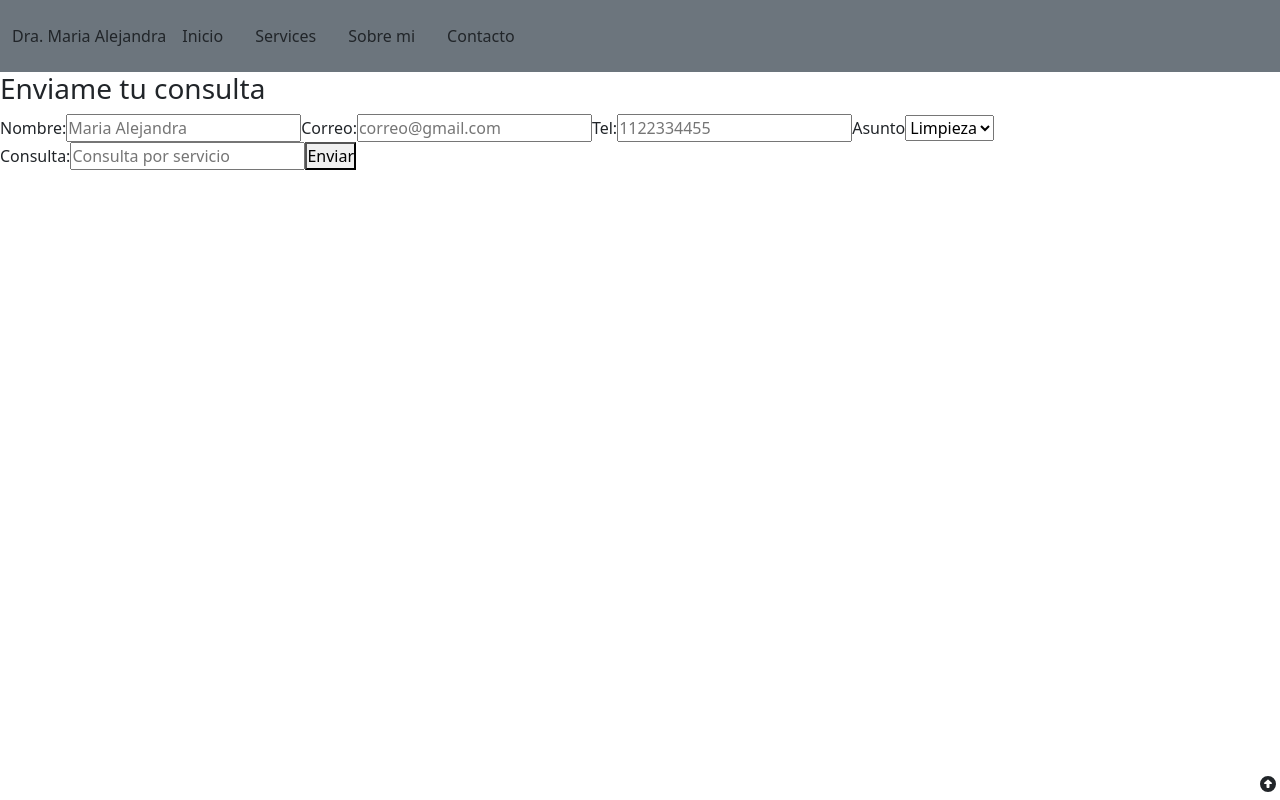
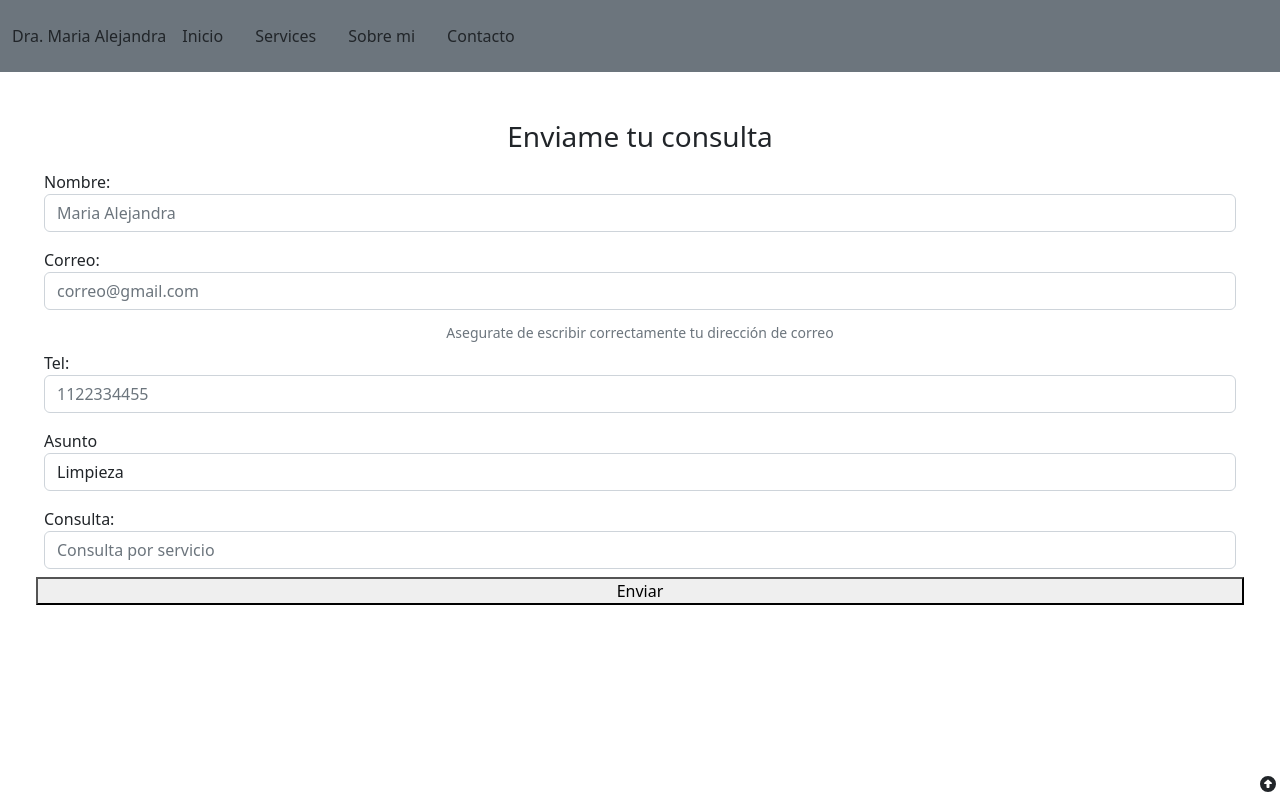
Before and after one commit to loveragabriel/maja-app, a React (Create React App) app: page /Contact in a window 1280 px wide. Built offline with nearby package versions, Linux system fonts and the light colour scheme.

Commit message:
first delivery

```diff
--- a/public/index.html
+++ b/public/index.html
@@ -2,14 +2,14 @@
 <html lang="en">
   <head>
     <meta charset="utf-8" />
-    <link rel="icon" href="%PUBLIC_URL%/favicon.ico" />
+    <!-- <link rel="" href="http://www.w3.org/2000/svg" /> -->
     <meta name="viewport" content="width=device-width, initial-scale=1" />
     <meta name="theme-color" content="#000000" />
     <meta
       name="Dra. Maria Alejandra"
       content="Web oficial Dra. Maria Alejandra"
     />
-    <link rel="manifest" href="%PUBLIC_URL%/manifest.json" />
+    <!-- <link rel="manifest" href="%PUBLIC_URL%/manifest.json" /> -->
     <title>Dra. Maria Alejandra</title>
     <link href="https://cdn.jsdelivr.net/npm/bootstrap@5.2.1/dist/css/bootstrap.min.css" rel="stylesheet" integrity="sha384-iYQeCzEYFbKjA/T2uDLTpkwGzCiq6soy8tYaI1GyVh/UjpbCx/TYkiZhlZB6+fzT" crossorigin="anonymous">
   </head>
--- a/src/Component/Cards.js
+++ b/src/Component/Cards.js
@@ -4,13 +4,13 @@ export const Cards = () => {
 
   return (
     <div className='d-wrap '>
-      <div className="card  m-3 " style={{"max-width": "540px;"}}>
-  <div className="row g-0 m-3 ">
+      <div className="card  m-3 ">
+  <div className="row g-0  shadow-lg p-3 bg-body rounded">
     <div className="col-md-4">
-      <img src="https://cdn.pixabay.com/photo/2018/07/10/13/30/dentist-3528684__340.jpg" className="img-fluid rounded-start w-100" alt="..."/>
+      <img src="https://cdn.pixabay.com/photo/2018/07/10/13/30/dentist-3528684__340.jpg" className="img-fluid rounded-top w-100" alt="..."/>
     </div>
-    <div className="col-md-8">
-      <div className="card-body bg-info rounded-bottom mh-100">
+    <div className="col-md-8 ">
+      <div className="card-body  rounded-bottom align-middle ">
         <h5 className="card-title">Limpieza</h5>
         <p className="card-text">This is a wider card with supporting text below as a natural lead-in to additional content. This content is a little bit longer.</p>
         <p className="card-text"><small className="text-muted">Last updated 3 mins ago</small></p>
@@ -18,13 +18,13 @@ export const Cards = () => {
     </div>
   </div>
 </div>
- <div className="card  m-3 " style={{"max-width": "540px;"}}>
-  <div className="row g-0 m-3">
+ <div className="card  m-3 ">
+  <div className="row g-0  shadow-lg p-3 bg-body rounded">
     <div className="col-md-4">
-      <img src="https://cdn.pixabay.com/photo/2018/07/10/13/30/dentist-3528684__340.jpg" className="img-fluid rounded-start" alt="..."/>
+      <img src="https://cdn.pixabay.com/photo/2018/07/10/13/30/dentist-3528684__340.jpg" className="img-fluid rounded-top w-100" alt="..."/>
     </div>
     <div className="col-md-8">
-      <div className="card-body bg-info rounded-bottom">
+      <div className="card-body  rounded-bottom ">
         <h5 className="card-title">Protesis</h5>
         <p className="card-text">This is a wider card with supporting text below as a natural lead-in to additional content. This content is a little bit longer.</p>
         <p className="card-text"><small className="text-muted">Last updated 3 mins ago</small></p>
@@ -32,13 +32,13 @@ export const Cards = () => {
     </div>
   </div>
 </div>
- <div className="card m-3" style={{"max-width": "540px;"}}>
-  <div className="row g-0  m-3">
+ <div className="card m-3" >
+  <div className="row g-0  shadow-lg p-3 bg-body rounded">
     <div className="col-md-4">
-      <img src="https://cdn.pixabay.com/photo/2018/07/10/13/30/dentist-3528684__340.jpg" className="img-fluid rounded-start w-100" alt="..."/>
+      <img src="https://cdn.pixabay.com/photo/2018/07/10/13/30/dentist-3528684__340.jpg" className="img-fluid rounded-top w-100" alt="..."/>
     </div>
     <div className="col-md-8">
-      <div className="card-body bg-info rounded-bottom">
+      <div className="card-body  rounded-bottom ">
         <h5 className="card-title">Cirujias</h5>
         <p className="card-text">This is a wider card with supporting text below as a natural lead-in to additional content. This content is a little bit longer.</p>
         <p className="card-text"><small className="text-muted">Last updated 3 mins ago</small></p>
--- a/src/Component/Form.js
+++ b/src/Component/Form.js
@@ -1,5 +1,6 @@
 import React, { useState } from 'react'
 import emailjs from '@emailjs/browser';
+import { Up } from './Up';
 
 export const Form = () => {
     const [formData, SetFormData]= useState({
@@ -31,34 +32,37 @@ export const Form = () => {
 
 
     return (
-        <div>
+        <div className='p-5 text-center '>
             <form className='form-container' onSubmit={sendEmail}>
+            <div className='mb-3 row d-flex-block '>
                 <h3 className='form-title'>Enviame tu consulta</h3>
-                <label>
+                <label className='text-start p-2'>
                     Nombre:
-                    <input type="text" name='name' placeholder='Maria Alejandra' required onChange={handleInputChange} />
+                    <input className='form-control' type="text" name='name' placeholder='Maria Alejandra' required onChange={handleInputChange} />
                 </label>
-                <label>
+                <label className='text-start  p-2'>
                     Correo:
-                    <input type="email" name='email' placeholder='correo@gmail.com' required onChange={handleInputChange} />
+                    <input  className='form-control' type="email" name='email' placeholder='correo@gmail.com' required onChange={handleInputChange} />
                 </label>
-                <label>
+                <div id="emailHelp" className="form-text">Asegurate de escribir correctamente tu dirección de correo</div>
+                <label className='text-start  p-2'>
                     Tel:
-                    <input type="tel"  placeholder='1122334455' name='number' required maxLength='10'  onChange={handleInputChange} />
+                    <input  className='form-control' type="tel"  placeholder='1122334455' name='number' required maxLength='10'  onChange={handleInputChange} />
                 </label>
-                <label> Asunto
-                    <select name='service' required onChange={handleInputChange}>
+                <label className='text-start  p-2'> Asunto
+                    <select  className='form-control' name='service' required onChange={handleInputChange}>
                         <option>Limpieza</option>
                         <option>Protesis</option>
                         <option>Control</option>
                         <option>Placa</option>
                     </select>
                 </label>
-                <label>
+                <label className='text-start  p-2'>
                     Consulta:
-                    <input className='text-area' type="textarea"  required name="text" placeholder='Consulta por servicio'  onChange={handleInputChange} />
+                    <input className='form-control ' type="textarea"  required name="text" placeholder='Consulta por servicio'  onChange={handleInputChange} />
                 </label>
                 <button type='submit'>Enviar</button>
+                </div>
             </form>
         </div>
     )
--- a/src/Pages/About.js
+++ b/src/Pages/About.js
@@ -1,20 +1,49 @@
 import React from 'react'
+import { Footer } from '../Component/Footer'
 import { NavBar } from '../Component/NavBar'
 import { Up } from '../Component/Up'
 
 export const About = () => {
   return (
     <div className='about'>
-    <NavBar></NavBar>
+    {/*
+    <div className='text-center p-0 mb-4 card border-light'>
+    <div className='profile-cover rounded-top' style={{'background-image': `url("/volt-react-dashboard/static/media/profile-cover.9992e0ee.jpg")`}}>
+      <img className='img-fluid' src='https://cdn.pixabay.com/photo/2017/10/21/23/42/globus-2876182_960_720.jpg'/>
+
+    <div className=' rounded-circle'>
+    <img  className='card-img user-avatar large-avatar rounded-circle mx-auto mt-n7 mb-4  '  src='https://cdn.pixabay.com/photo/2017/01/29/21/16/nurse-2019420_960_720.jpg' />
+
+</div>
     <h2>Dra. Maria Alejandra</h2>
-    <img   src='https://cdn.pixabay.com/photo/2017/01/29/21/16/nurse-2019420_960_720.jpg' width='100vw'/>
     <p>
-    If you know anyone who has studied to become a doctor, or if you watch TV shows that take place in medical settings, you’ve probably heard terms like "intern," "resident," or "attending." While they are all considered to be doctors, they have not all completed their medical training. Knowing the differences among them will help you determine their experience level, and whether they truly have enough experience to help you.
+    If you know anyone who has studied to become a doctor, or if you watch TV shows that take place in medical settings, you´ve probably heard terms like "intern," "resident," or "attending." While they are all considered to be doctors, they have not all completed their medical training. Knowing the differences among them will help you determine their experience level, and whether they truly have enough experience to help you.
     </p>
+  </div>
+
+    <Up></Up>
+    </div> */}
 
 
+    <NavBar></NavBar>
+    <div className="container">
+    <div className="text-center p-0  card border-light bg-info mh-100">
+    <div className="profile-cover rounded-top "
+    style={{backgroundImage: `url("https://cdn.pixabay.com/photo/2017/10/21/23/42/globus-2876182_960_720.jpg")`}}>
+    </div>
+    <div className="pb-5 card-body">
+    <img className="card-img user-avatar large-avatar rounded-circle mx-auto mt-n7 mb-4 w-50" src='https://pps.whatsapp.net/v/t61.24694-24/300016067_1522642024844357_8603089966910915499_n.jpg?ccb=11-4&oh=01_AVx-Q7VjFXhS1oKIxzzoeEOpIosHH7yGZEMeDzBMiLru7w&oe=632D28E7' alt="Neil Portrait"/>
+    <div className="card-title h5">Maria Alejandra</div>
+    <div className="fw-normal card-subtitle h6">Odontología General y Maxilofacial</div>
+    <p className="text-gray mb-4 card-text">Buenos Aires, Argentina</p>
+    <p>
+    The public/ folder in Create React App can be used to add static assets into your React application. Any files you put inside the folder will be accessible online.
 
-    <Up></Up>
+If you put an image.png file inside the public/ folder, you can access it at When running React in your local computer, the image should be at http://localhost:3000/image.png.
+    </p>
+   <button type="button" className="btn btn-secondary btn-sm">Contacto</button></div></div></div>
+   <Footer></Footer>
+
     </div>
   )
 }
--- a/src/Pages/Contact.js
+++ b/src/Pages/Contact.js
@@ -1,11 +1,11 @@
 import React from 'react'
 import { NavBar } from '../Component/NavBar'
+import { Form } from '../Component/Form'
 import { Up } from '../Component/Up'
-import { Form } from '../Component/Form'
 
 export const Contact = () => {
   return (
-    <div>
+    <div className='m-0 p-0'>
     <NavBar></NavBar>
     <Form></Form>
     <Up></Up>
```
Also changed, not shown: public/manifest.json, 1 other file (tests, documents, lock files or other folders).
